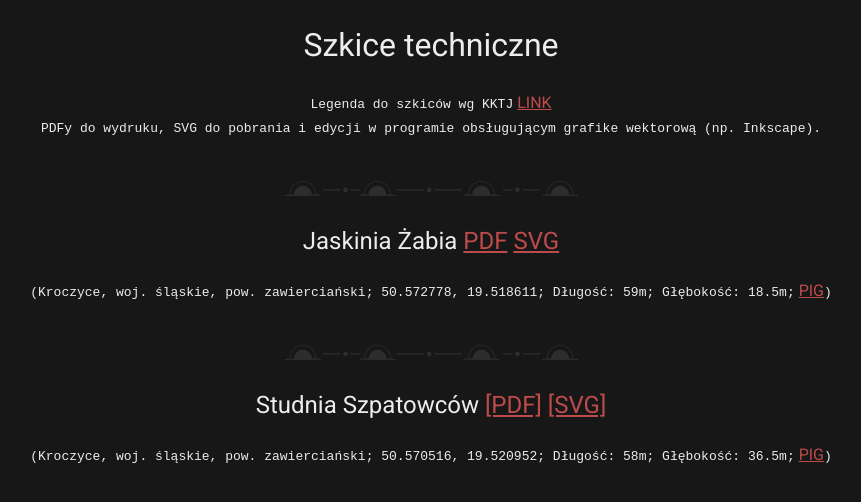
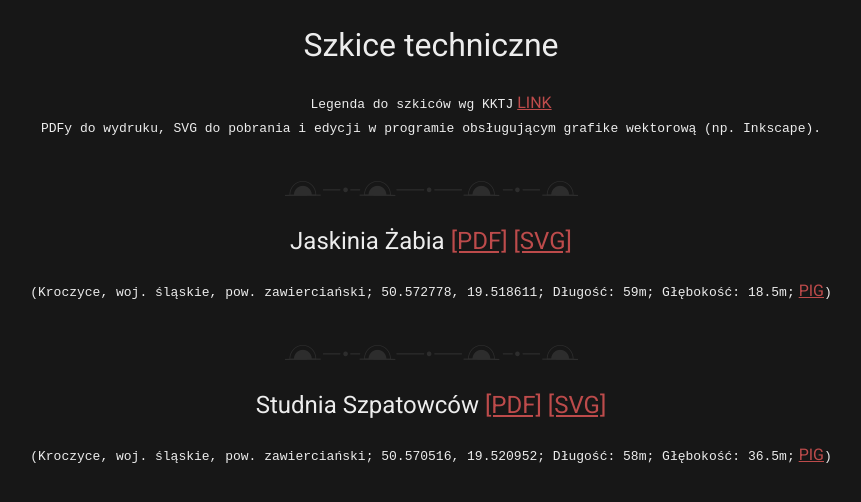
Before and after one commit to dziury/szkice, a Jekyll site: the page built from index.md, in a window 1280 px wide. Shown: the top 502 px of the page, without its empty margins (209-1070 px from the left). Built offline with Jekyll 4.4.1, drawn with Linux system fonts in a browser that asks for light colours; our own code applies the rules of GitHub Pages for plain Markdown files.

```diff
--- a/index.md
+++ b/index.md
@@ -6,7 +6,7 @@
 ![title](Obrazy/site div 3.png)
 <br>
 
-## Jaskinia Żabia [PDF](https://docs.google.com/viewer?url=https://github.com/dziury/szkice/raw/gh-pages/PDF/Jaskinia%20Z%CC%87abia.pdf){:target="_blank"} [SVG](https://github.com/dziury/szkice/raw/gh-pages/SVG/Jaskinia%20%C5%BBabia.svg){:target="_blank"}
+## Jaskinia Żabia [[PDF]](https://docs.google.com/viewer?url=https://github.com/dziury/szkice/raw/gh-pages/PDF/Jaskinia%20Z%CC%87abia.pdf){:target="_blank"} [[SVG]](https://github.com/dziury/szkice/raw/gh-pages/SVG/Jaskinia%20%C5%BBabia.svg){:target="_blank"}
 <code>(Kroczyce, woj. śląskie, pow. zawierciański; 50.572778, 19.518611; Długość: 59m; Głębokość: 18.5m;</code> [PIG](http://jaskiniepolski.pgi.gov.pl/Details/Information/3531){:target="_blank"}<code>)</code>
 
 <br>
```
